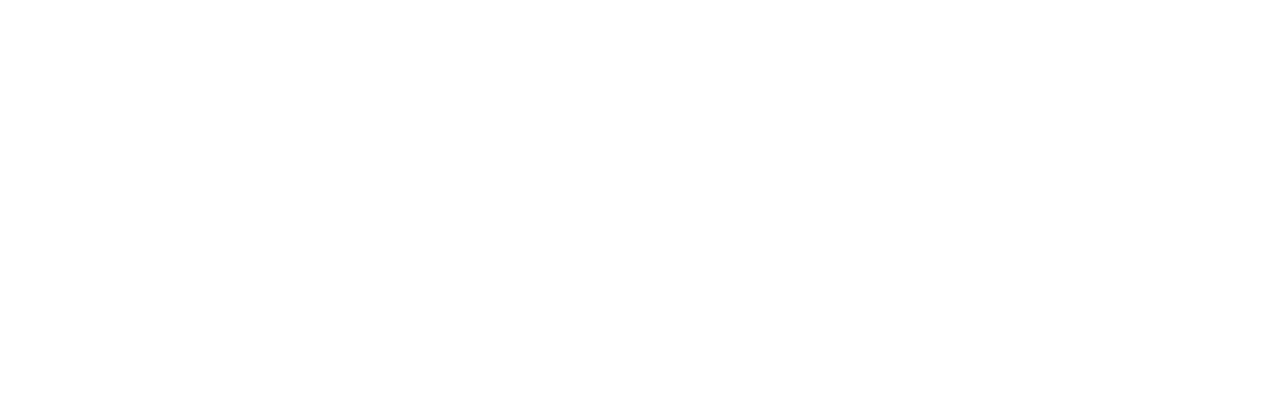
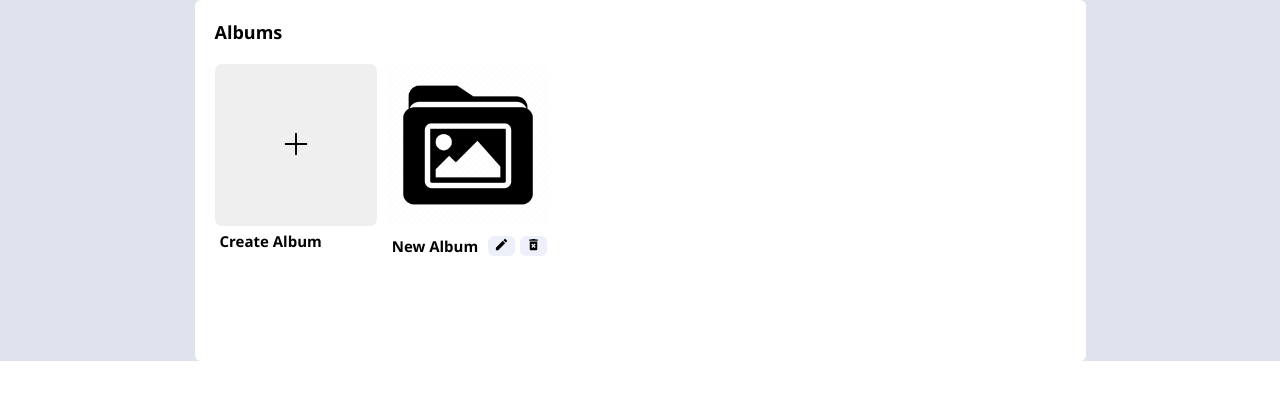
Before and after one commit to philiamjohn/pastebook, a React (Create React App) app in the folder pastebook-client/: page /username/photos in a window 1280 px wide. Before the commit this address had no page. Shown: the top 400 px of the page. Built offline with nearby package versions, Linux system fonts and the light colour scheme.

Commit message:
ADD: Album Page and CSS
- basic grid of albums that automatically positions when a new album is created
- no working functions yet

```diff
--- a/pastebook-client/src/App.js
+++ b/pastebook-client/src/App.js
@@ -1,14 +1,15 @@
-import logo from './logo.svg';
 import { Routes, Route } from 'react-router-dom';
 import './App.css';
 import Home from './pages/home/Home';
 import Login from './pages/login/Login';
+import Album from './pages/album/Album';
 
 const App = () => {
   return (
     <Routes>
       <Route path='/' element={<Home />} />
       <Route path='/login' element={<Login />} />
+      <Route path='/username/photos' element={<Album />} />
     </Routes>
   );
 };
--- /dev/null
+++ b/pastebook-client/src/pages/album/Album.css
@@ -0,0 +1,110 @@
+/* html {
+    font-family: 'Segoe UI', Tahoma, Geneva, Verdana, sans-serif;
+    font-size: 30px;
+    box-sizing: border-box;
+}
+*, *::before, *::after {
+  box-sizing: inherit;
+} */
+.body {
+    font-family: 'Segoe UI', Tahoma, Geneva, Verdana, sans-serif;
+    box-sizing: border-box;
+    background-color: #dfe3ee;
+    width: 100%;
+    height: 100%;
+    margin: 0;
+}
+.body button:hover {
+    background-color: #dfe3ee;
+}
+.text {
+    font-size: 15px;
+    font-weight: 600;
+}
+.block-border-shadow {
+    border-radius: 6px;
+    box-shadow: 1px 5px 15px -10px #8b9dc3;
+    padding: 20px;
+}
+.block-title-1 {
+    font-size: 18px;
+    font-weight: bold;
+    top: 0;
+    margin-bottom: 20px;
+}
+.s2-album {
+    width: 851px;
+    margin: 0 auto;
+    background-color: white;
+    padding: 20px;
+    border-radius: 6px;
+}
+.s2-album-title {
+    float: left;
+}
+.s2-album-main-btn {
+    float: right;
+    border: none;
+    border-radius: 6px;
+    background-color: #edf0fa;
+    width: auto;
+    height: 24px;
+    padding: 10px;
+}
+.s2-album-content {
+    clear: both;
+    position: relative;
+    width: 851px;
+    display: grid;
+    grid:  repeat(9, min-content)/ repeat(auto-fill, 162.2px);
+    grid-auto-flow: row;
+    gap: 10px;
+}
+.s2-album-content div > img {
+    border-radius: 7px;
+    width: 162.2px;
+}
+.s2-album-content div > p {
+    float: left;
+    width: auto;
+    margin: 5px 5px;
+}
+.s2-album-create-btn {
+    width: 162.2px;
+    height: 162.2px;
+    border-radius: 7px;
+    border: none;
+}
+
+/* dropdown styles */
+.s2-album-btn {
+    margin: 5px 0;
+    margin-left: 5px;
+    border: none;
+    border-radius: 6px;
+    background-color: #edf0fa;
+}
+.s2-album-dropdown {
+    position: relative;
+    display: inline-block;
+}
+.s2-album-dropdown-content {
+    display: none;
+    position: absolute;
+    background-color: #f1f1f1;
+    min-width: 160px;
+    overflow: auto;
+    box-shadow: 0px 8px 16px 0px rgba(0,0,0,0.2);
+    z-index: 1;
+}
+.s2-album-dropdown-content button {
+    float: right;
+    border: none;
+    border-radius: 6px;
+    background-color: #edf0fa;
+    width: auto;
+    height: min-content;
+    padding: 10px;
+    display: block;
+}
+.show {display: block;}
--- /dev/null
+++ b/pastebook-client/src/pages/album/Album.js
@@ -0,0 +1,33 @@
+import React, { useEffect } from 'react';
+import { Link } from 'react-router-dom';
+import './Album.css';
+import { BsPlusLg } from 'react-icons/bs';
+import { MdModeEditOutline, MdDeleteForever } from 'react-icons/md';
+
+import albumphoto from '../../images/default-album.png';
+
+
+const Album = () => {
+
+    return (
+        <div className='body'>
+            <div className='s2-album .block-border-shadow'>
+                <div className='s2-album-title block-title-1'>Albums</div>
+                <div className='s2-album-content'>
+                    <div className='s2-album-create'>
+                        <button className='s2-album-create-btn'><BsPlusLg size={30}/></button>
+                        <p className='text'>Create Album</p>
+                    </div>
+                    <div>
+                        <img src={albumphoto} alt='Album Cover'></img>
+                        <p className='text'>New Album</p>
+                        <button className='s2-album-btn'>< MdModeEditOutline size={15} /></button>
+                        <button className='s2-album-btn'>< MdDeleteForever size={15} /></button>
+                    </div>
+                </div>
+            </div>
+        </div>
+    );
+};
+
+export default Album;
```
Also changed, not shown: pastebook-client/src/images/default-album.png (added), pastebook-client/src/images/default-image.png (added).
